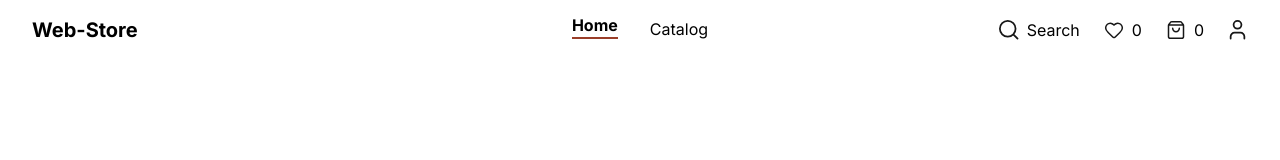
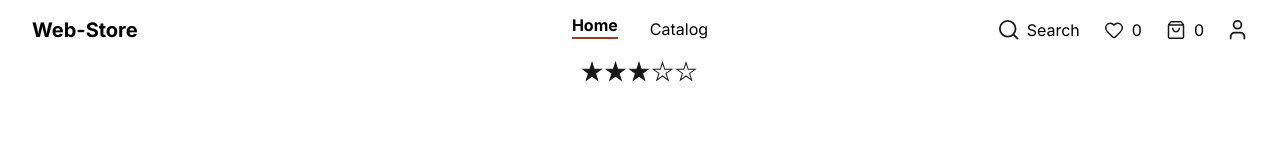
Before and after one commit to amuslimov07/Web-Store, a Next.js app: page / in a window 1280 px wide. Shown: the top 160 px of the page. Built offline with nearby package versions, Linux system fonts and the light colour scheme.

Commit message:
feat(ui-kit): add rating component

```diff
--- a/src/app/page.tsx
+++ b/src/app/page.tsx
@@ -1,3 +1,9 @@
+import Rating from "@/components/ui/Rating/Rating";
+
 export default function Page() {
-  return <div></div>;
+  return (
+    <div className="flex justify-center ">
+      <Rating rating={3}></Rating>
+    </div>
+  );
 }
--- /dev/null
+++ b/src/components/ui/Rating/Rating.module.css
@@ -0,0 +1,21 @@
+.wrapper {
+  position: relative;
+  display: inline-block;
+  font-size: 24px;
+  line-height: 1;
+  letter-spacing: 2px;
+}
+
+.starsBackground {
+  color: transparent;
+  -webkit-text-stroke: 1px var(--color-text-primary);
+  white-space: nowrap;
+}
+
+.starsFill {
+  position: absolute;
+  inset: 0 auto 0 0;
+  overflow: hidden;
+  color: var(--color-text-primary);
+  white-space: nowrap;
+}
--- /dev/null
+++ b/src/components/ui/Rating/Rating.tsx
@@ -0,0 +1,28 @@
+import styles from "./Rating.module.css";
+
+type Props = {
+  rating: number;
+};
+
+export default function Rating({ rating }: Props) {
+  const normalizedRating = Math.min(5, Math.max(0, rating));
+  const fillWidth = `${(normalizedRating / 5) * 100}%`;
+
+  return (
+    <div
+      className={styles.wrapper}
+      role="img"
+      aria-label={`Рейтинг: ${normalizedRating} из 5`}
+    >
+      <div className={styles.starsBackground}>★★★★★</div>
+
+      <div
+        className={styles.starsFill}
+        style={{ width: fillWidth }}
+        aria-hidden="true"
+      >
+        ★★★★★
+      </div>
+    </div>
+  );
+}
```
